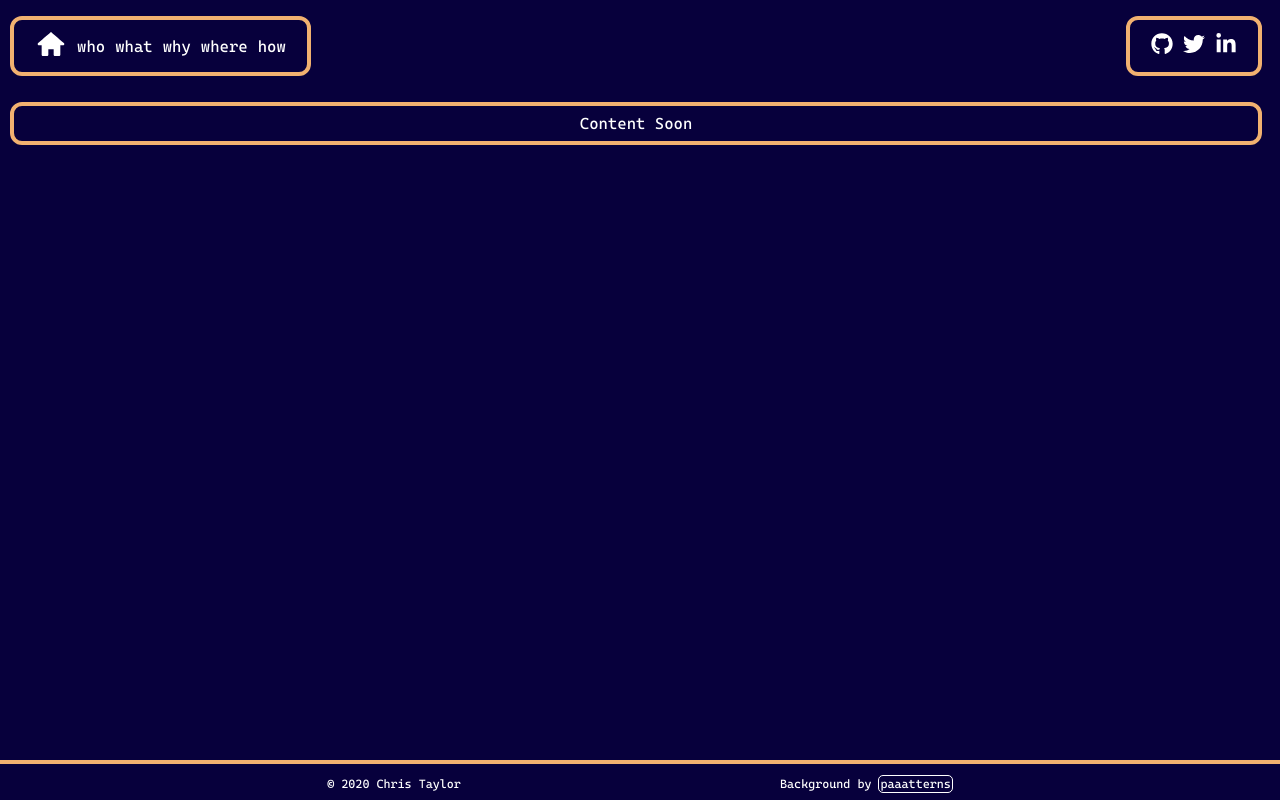
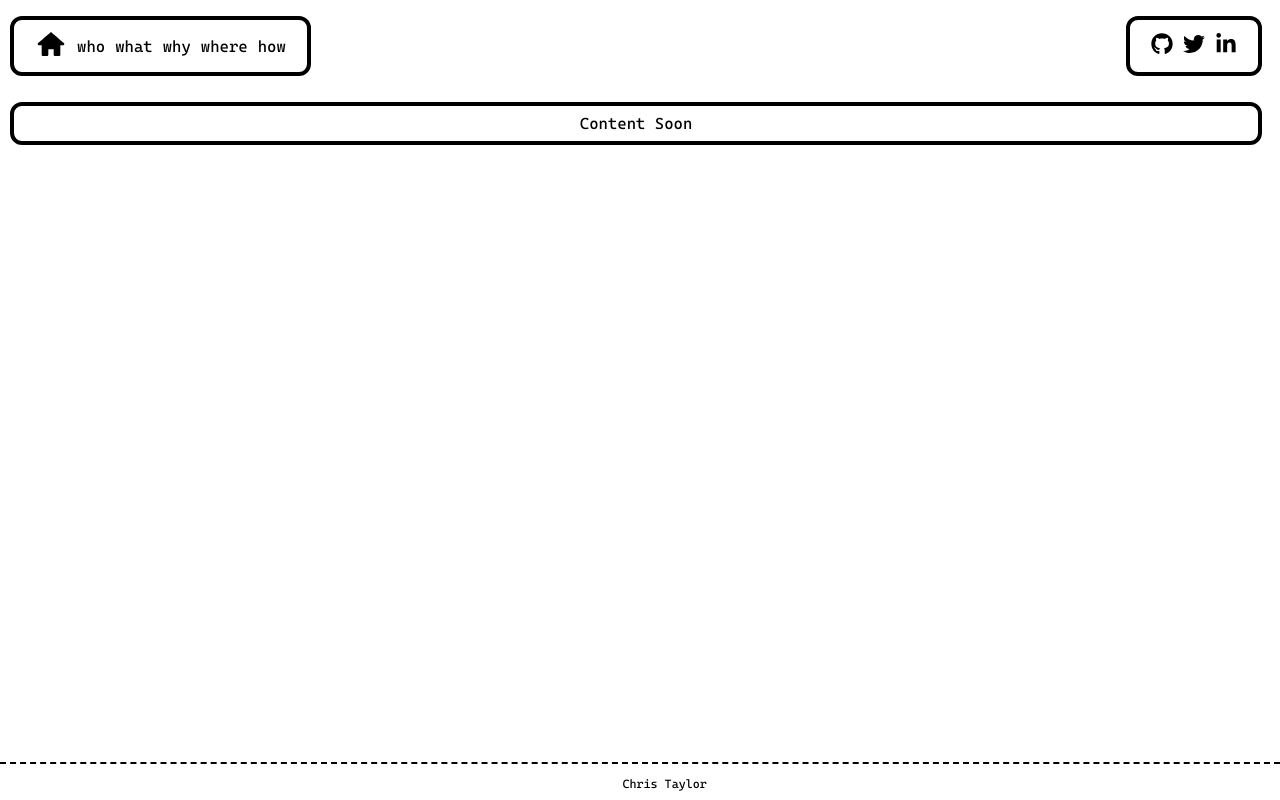
Before and after one commit to christaylor19/website, a Next.js app: page / in a window 1280 px wide. Built offline with nearby package versions, Linux system fonts and the light colour scheme.

Commit message:
Remove stupid background

```diff
--- a/components/atoms/GithubIcon/GithubIcon.tsx
+++ b/components/atoms/GithubIcon/GithubIcon.tsx
@@ -11,7 +11,7 @@ const GithubIcon: React.FC<Props> = (): React.ReactElement => {
         viewBox="0 0 496 512"
       >
         <path
-          fill="white"
+          fill="black"
           d="M165.9 397.4c0 2-2.3 3.6-5.2 3.6-3.3.3-5.6-1.3-5.6-3.6 0-2 2.3-3.6 5.2-3.6 3-.3 5.6 1.3 5.6 3.6zm-31.1-4.5c-.7 2 1.3 4.3 4.3 4.9 2.6 1 5.6 0 6.2-2s-1.3-4.3-4.3-5.2c-2.6-.7-5.5.3-6.2 2.3zm44.2-1.7c-2.9.7-4.9 2.6-4.6 4.9.3 2 2.9 3.3 5.9 2.6 2.9-.7 4.9-2.6 4.6-4.6-.3-1.9-3-3.2-5.9-2.9zM244.8 8C106.1 8 0 113.3 0 252c0 110.9 69.8 205.8 169.5 239.2 12.8 2.3 17.3-5.6 17.3-12.1 0-6.2-.3-40.4-.3-61.4 0 0-70 15-84.7-29.8 0 0-11.4-29.1-27.8-36.6 0 0-22.9-15.7 1.6-15.4 0 0 24.9 2 38.6 25.8 21.9 38.6 58.6 27.5 72.9 20.9 2.3-16 8.8-27.1 16-33.7-55.9-6.2-112.3-14.3-112.3-110.5 0-27.5 7.6-41.3 23.6-58.9-2.6-6.5-11.1-33.3 2.6-67.9 20.9-6.5 69 27 69 27 20-5.6 41.5-8.5 62.8-8.5s42.8 2.9 62.8 8.5c0 0 48.1-33.6 69-27 13.7 34.7 5.2 61.4 2.6 67.9 16 17.7 25.8 31.5 25.8 58.9 0 96.5-58.9 104.2-114.8 110.5 9.2 7.9 17 22.9 17 46.4 0 33.7-.3 75.4-.3 83.6 0 6.5 4.6 14.4 17.3 12.1C428.2 457.8 496 362.9 496 252 496 113.3 383.5 8 244.8 8zM97.2 352.9c-1.3 1-1 3.3.7 5.2 1.6 1.6 3.9 2.3 5.2 1 1.3-1 1-3.3-.7-5.2-1.6-1.6-3.9-2.3-5.2-1zm-10.8-8.1c-.7 1.3.3 2.9 2.3 3.9 1.6 1 3.6.7 4.3-.7.7-1.3-.3-2.9-2.3-3.9-2-.6-3.6-.3-4.3.7zm32.4 35.6c-1.6 1.3-1 4.3 1.3 6.2 2.3 2.3 5.2 2.6 6.5 1 1.3-1.3.7-4.3-1.3-6.2-2.2-2.3-5.2-2.6-6.5-1zm-11.4-14.7c-1.6 1-1.6 3.6 0 5.9 1.6 2.3 4.3 3.3 5.6 2.3 1.6-1.3 1.6-3.9 0-6.2-1.4-2.3-4-3.3-5.6-2z"
         />
       </svg>
--- a/components/atoms/LinkedInIcon/LinkedInIcon.tsx
+++ b/components/atoms/LinkedInIcon/LinkedInIcon.tsx
@@ -11,7 +11,7 @@ const LinkedInIcon: React.FC<Props> = (): React.ReactElement => {
         viewBox="0 0 448 512"
       >
         <path
-          fill="white"
+          fill="black"
           d="M100.28 448H7.4V148.9h92.88zM53.79 108.1C24.09 108.1 0 83.5 0 53.8a53.79 53.79 0 0 1 107.58 0c0 29.7-24.1 54.3-53.79 54.3zM447.9 448h-92.68V302.4c0-34.7-.7-79.2-48.29-79.2-48.29 0-55.69 37.7-55.69 76.7V448h-92.78V148.9h89.08v40.8h1.3c12.4-23.5 42.69-48.3 87.88-48.3 94 0 111.28 61.9 111.28 142.3V448z"
         />
       </svg>
--- a/components/atoms/TwitterIcon/TwitterIcon.tsx
+++ b/components/atoms/TwitterIcon/TwitterIcon.tsx
@@ -11,7 +11,7 @@ const TwitterIcon: React.FC<Props> = (): React.ReactElement => {
         viewBox="0 0 512 512"
       >
         <path
-          fill="white"
+          fill="black"
           d="M459.37 151.716c.325 4.548.325 9.097.325 13.645 0 138.72-105.583 298.558-298.558 298.558-59.452 0-114.68-17.219-161.137-47.106 8.447.974 16.568 1.299 25.34 1.299 49.055 0 94.213-16.568 130.274-44.832-46.132-.975-84.792-31.188-98.112-72.772 6.498.974 12.995 1.624 19.818 1.624 9.421 0 18.843-1.3 27.614-3.573-48.081-9.747-84.143-51.98-84.143-102.985v-1.299c13.969 7.797 30.214 12.67 47.431 13.319-28.264-18.843-46.781-51.005-46.781-87.391 0-19.492 5.197-37.36 14.294-52.954 51.655 63.675 129.3 105.258 216.365 109.807-1.624-7.797-2.599-15.918-2.599-24.04 0-57.828 46.782-104.934 104.934-104.934 30.213 0 57.502 12.67 76.67 33.137 23.715-4.548 46.456-13.32 66.599-25.34-7.798 24.366-24.366 44.833-46.132 57.827 21.117-2.273 41.584-8.122 60.426-16.243-14.292 20.791-32.161 39.308-52.628 54.253z"
         />
       </svg>
--- a/components/templates/Layout/Layout.style.tsx
+++ b/components/templates/Layout/Layout.style.tsx
@@ -44,8 +44,7 @@ export const Footer = styled.footer`
   padding: 8px;
   min-height: 2vh;
   width: 100%;
-  background-color: #07003c;
-  border-top: 4px solid #f1b170;
+  border-top: 2px dashed #000;
 `;
 
 type INavLink = {
@@ -54,8 +53,7 @@ type INavLink = {
 
 export const NavLink = styled.a<INavLink>`
   text-decoration: ${({ active }) => (active ? 'underline' : 'none')};
-  color: #fff;
-  outline: 2pd dashed #fff;
+  color: #000;
 `;
 
 export const Small = styled.span`
--- a/components/templates/Layout/Layout.tsx
+++ b/components/templates/Layout/Layout.tsx
@@ -8,7 +8,7 @@ import { theme } from '../../../config/theme';
 import GithubIcon from '../../atoms/GithubIcon';
 import LinkedInIcon from '../../atoms/LinkedInIcon';
 import TwitterIcon from '../../atoms/TwitterIcon';
-import { Footer, Main, Menu, MenuItem, Nav, NavLink, Small } from './Layout.style';
+import { Footer, Main, Menu, MenuItem, Nav, NavLink } from './Layout.style';
 
 interface Props {
   children: React.ReactNode;
@@ -31,41 +31,50 @@ const Layout: React.FC<Props> = ({ children, pathname }): React.ReactElement =>
                 style={{
                   marginRight: 8,
                   padding: '8px 16px',
-                  backgroundColor: '#07003c',
                   borderRadius: 12,
-                  border: '4px solid #F1B170',
+                  border: '4px solid black',
                 }}
               >
                 <MenuItem>
                   <Link href="/" passHref>
                     <NavLink active={pathname === '/'}>
-                      <TiHome size="2em" />
+                      <TiHome size="2em" style={{ color: 'black' }} />
                     </NavLink>
                   </Link>
                 </MenuItem>
                 <MenuItem>
-                  <Link href="/me" passHref>
-                    <NavLink active={pathname === '/me'}>who</NavLink>
+                  <Link href="/who" passHref>
+                    <NavLink active={pathname === '/who'} style={{ color: 'black' }}>
+                      who
+                    </NavLink>
                   </Link>
                 </MenuItem>
                 <MenuItem>
-                  <Link href="/about" passHref>
-                    <NavLink active={pathname === '/about'}>what</NavLink>
+                  <Link href="/what" passHref>
+                    <NavLink active={pathname === '/what'} style={{ color: 'black' }}>
+                      what
+                    </NavLink>
                   </Link>
                 </MenuItem>
                 <MenuItem>
                   <Link href="/why" passHref>
-                    <NavLink active={pathname === '/why'}>why</NavLink>
+                    <NavLink active={pathname === '/why'} style={{ color: 'black' }}>
+                      why
+                    </NavLink>
                   </Link>
                 </MenuItem>
                 <MenuItem>
-                  <Link href="/geo" passHref>
-                    <NavLink active={pathname === '/geo'}>where</NavLink>
+                  <Link href="/where" passHref>
+                    <NavLink active={pathname === '/where'} style={{ color: 'black' }}>
+                      where
+                    </NavLink>
                   </Link>
                 </MenuItem>
                 <MenuItem>
-                  <Link href="/uses" passHref>
-                    <NavLink active={pathname === '/uses'}>how</NavLink>
+                  <Link href="/how" passHref>
+                    <NavLink active={pathname === '/how'} style={{ color: 'black' }}>
+                      how
+                    </NavLink>
                   </Link>
                 </MenuItem>
               </Menu>
@@ -73,9 +82,8 @@ const Layout: React.FC<Props> = ({ children, pathname }): React.ReactElement =>
                 style={{
                   marginRight: 8,
                   padding: '8px 16px',
-                  backgroundColor: '#07003c',
                   borderRadius: 12,
-                  border: '4px solid #F1B170',
+                  border: '4px solid black',
                 }}
               >
                 <MenuItem>
@@ -110,22 +118,6 @@ const Layout: React.FC<Props> = ({ children, pathname }): React.ReactElement =>
                 {'Chris Taylor'}
               </NavLink>
             </span>
-            <span>
-              {'Background by '}
-              <a
-                style={{
-                  textDecoration: 'none',
-                  fontFamily: "Cascadia, sans-serif, 'Arial'",
-                  color: '#fff',
-                  border: '1px solid #fff',
-                  borderRadius: 5,
-                  padding: 1,
-                }}
-                href="https://products.ls.graphics/paaatterns/index.html"
-              >
-                {'paaatterns'}
-              </a>
-            </span>
           </Footer>
         </div>
       </ThemeProvider>
@@ -137,8 +129,6 @@ const Layout: React.FC<Props> = ({ children, pathname }): React.ReactElement =>
           body {
             font-family: Cascadia, sans-serif, 'Arial';
             margin: 0;
-            // background-image: url(/images/Whangaehu.svg);
-            background-color: #07003c;
             color: #fff;
           }
           @font-face {
--- a/pages/index.tsx
+++ b/pages/index.tsx
@@ -12,9 +12,10 @@ const Home = () => {
           style={{
             marginRight: 8,
             padding: '8px 16px',
-            backgroundColor: '#07003c',
+            backgroundColor: '#fff',
             borderRadius: 12,
-            border: '4px solid #F1B170',
+            color: '#000',
+            border: '4px solid #000',
           }}
         >
           Content Soon
--- a/pages/why.tsx
+++ b/pages/why.tsx
@@ -12,9 +12,10 @@ const Why = () => {
           style={{
             marginRight: 8,
             padding: '8px 16px',
-            backgroundColor: '#07003c',
+            backgroundColor: '#fff',
             borderRadius: 12,
-            border: '4px solid #F1B170',
+            border: '4px solid #000',
+            color: '#000',
           }}
         >
           also asking this question
```
Also changed, not shown: pages/how.tsx (renamed from pages/me.tsx, +6 -5 lines), pages/what.tsx (renamed from pages/geo.tsx, +6 -5 lines), pages/where.tsx (renamed from pages/about.tsx, +6 -5 lines), pages/who.tsx (renamed from pages/uses.tsx, +6 -5 lines), 1 other file (tests, documents, lock files or other folders).
